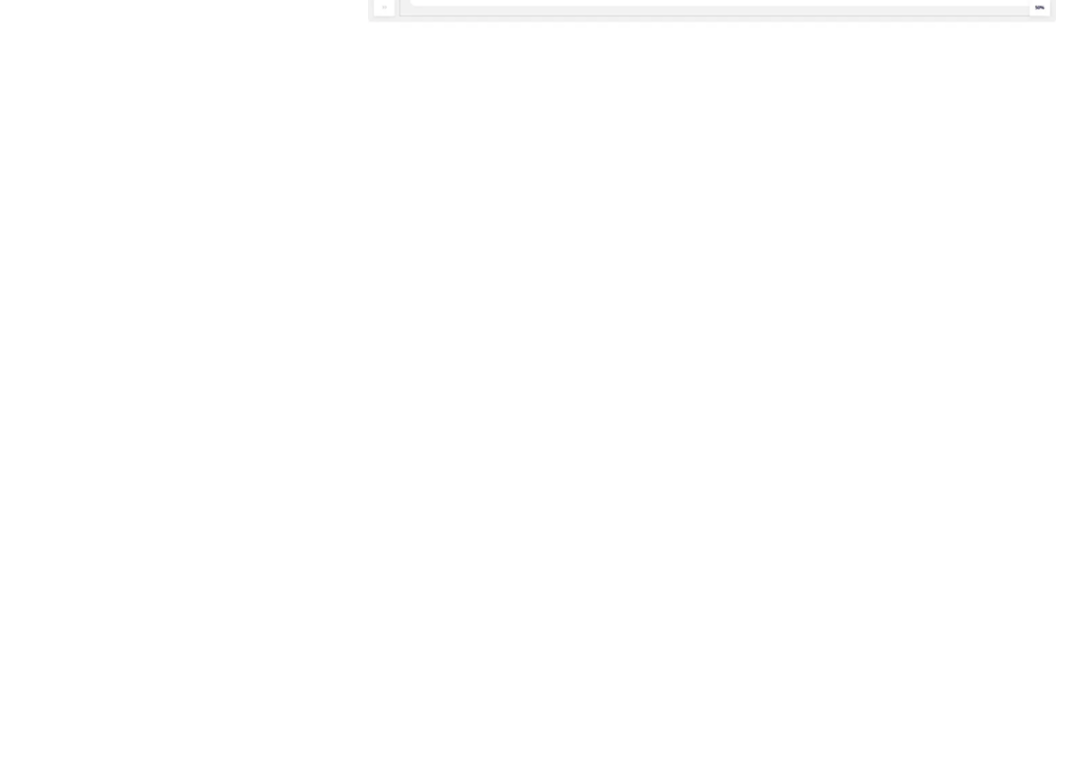
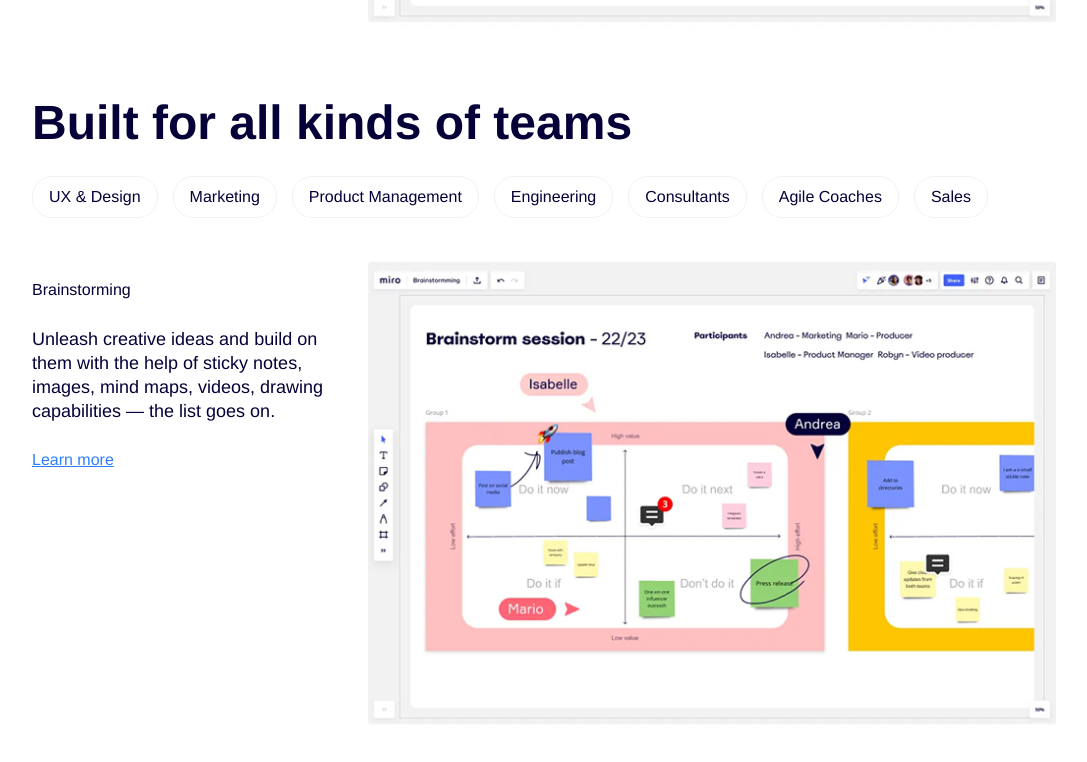
Before and after one commit to nhatnguyen-agilityio/react-training, a React (Vite) app in the folder my-example-app/: page / in a window 1280 px wide. Shown: the part 3093-3855 px from the top of the page, without its empty margins (96-1183 px from the left). Before the commit the page ends 3138 px from the top, so only its background shows below. Built offline with nearby package versions, Linux system fonts and the light colour scheme.

Commit message:
feat(): implement tools section

```diff
--- a/my-example-app/src/components/Miro/Body/BuiltSection/Tags/index.tsx
+++ b/my-example-app/src/components/Miro/Body/BuiltSection/Tags/index.tsx
@@ -2,12 +2,12 @@ import Button from "../../../Common/button";
 
 const Tags = ({ tags }: { tags: { id: number, text: string }[]}) => {
   return (
-    <div className="w-full flex justify-between mt-[25px]">
+    <div className="w-full flex mt-[25px]">
       {tags.map((tag) => (
         <Button
           key={tag.id}
           text={tag.text}
-          className="bg-white rounded-[20px] font-light border border-[#F2F2F2] px-4 py-2 hover:bg-gray-200 active:bg-gray-300"
+          className="bg-white mr-[15px] rounded-[20px] font-light border border-[#F2F2F2] px-4 py-2 hover:bg-gray-200 active:bg-gray-300"
           onClick={() => alert(`${tag.text} button clicked`)}
         />
       ))}
--- a/my-example-app/src/components/Miro/Body/BuiltSection/index.tsx
+++ b/my-example-app/src/components/Miro/Body/BuiltSection/index.tsx
@@ -4,7 +4,7 @@ import Tags from "./Tags";
 
 const BuiltSection = ({ tags, title }: { tags: { id: number, text: string }[], title: string }) => {
   return (
-    <div className="text-left w-4/5 mx-auto">
+    <div className="text-left w-4/5 mx-auto mb-[50px]">
       <Title title={title} />
       <Tags tags={tags} />
       <BuiltBody />
--- /dev/null
+++ b/my-example-app/src/components/Miro/Body/Tools/index.tsx
@@ -0,0 +1,21 @@
+import BuiltSection from "../BuiltSection";
+
+const tags = [
+  { id: 1, text: "UX & Design" },
+  { id: 2, text: "Marketing" },
+  { id: 3, text: "Product Management" },
+  { id: 4, text: "Engineering" },
+  { id: 5, text: "Consultants" },
+  { id: 6, text: "Agile Coaches" },
+  { id: 7, text: "Sales" },
+]
+
+const Tools = () => {
+  return (
+    <BuiltSection
+      tags={tags}
+      title={"Built for all kinds of teams"}
+    />
+  );
+}
+export default Tools;
--- a/my-example-app/src/components/Miro/Body/index.tsx
+++ b/my-example-app/src/components/Miro/Body/index.tsx
@@ -3,6 +3,7 @@ import ConnectTools from "./ConnectTools";
 import CreativeIdeas from "./CreativeIdeas";
 import Hero from "./Hero";
 import Partner from "./Partner";
+import Tools from "./Tools";
 import WorkTogether from "./WorkTogether";
 
 const Body = () => {
@@ -14,6 +15,7 @@ const Body = () => {
       <WorkTogether />
       <ConnectTools />
       <CreativeIdeas />
+      <Tools />
     </div>
   );
 }
--- a/my-example-app/src/components/Miro/Common/title.tsx
+++ b/my-example-app/src/components/Miro/Common/title.tsx
@@ -1,4 +1,4 @@
 const Title = ({ title }: { title: string}) => {
-  return <h2 className="text-[48px] leading-[56px] font-bold">{title}</h2>
+  return <h2 className="text-[48px] leading-[56px] font-bold mt-[20px]">{title}</h2>
 }
 export default Title;
```
